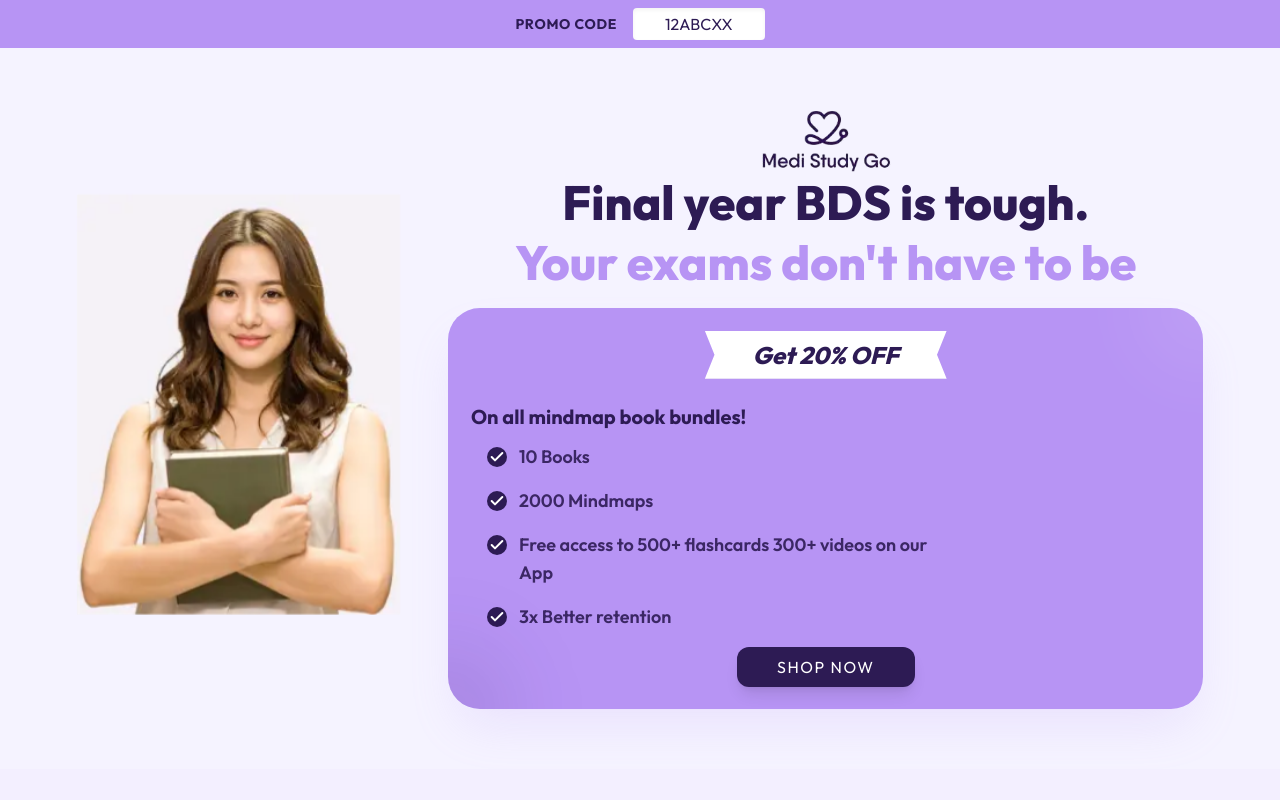
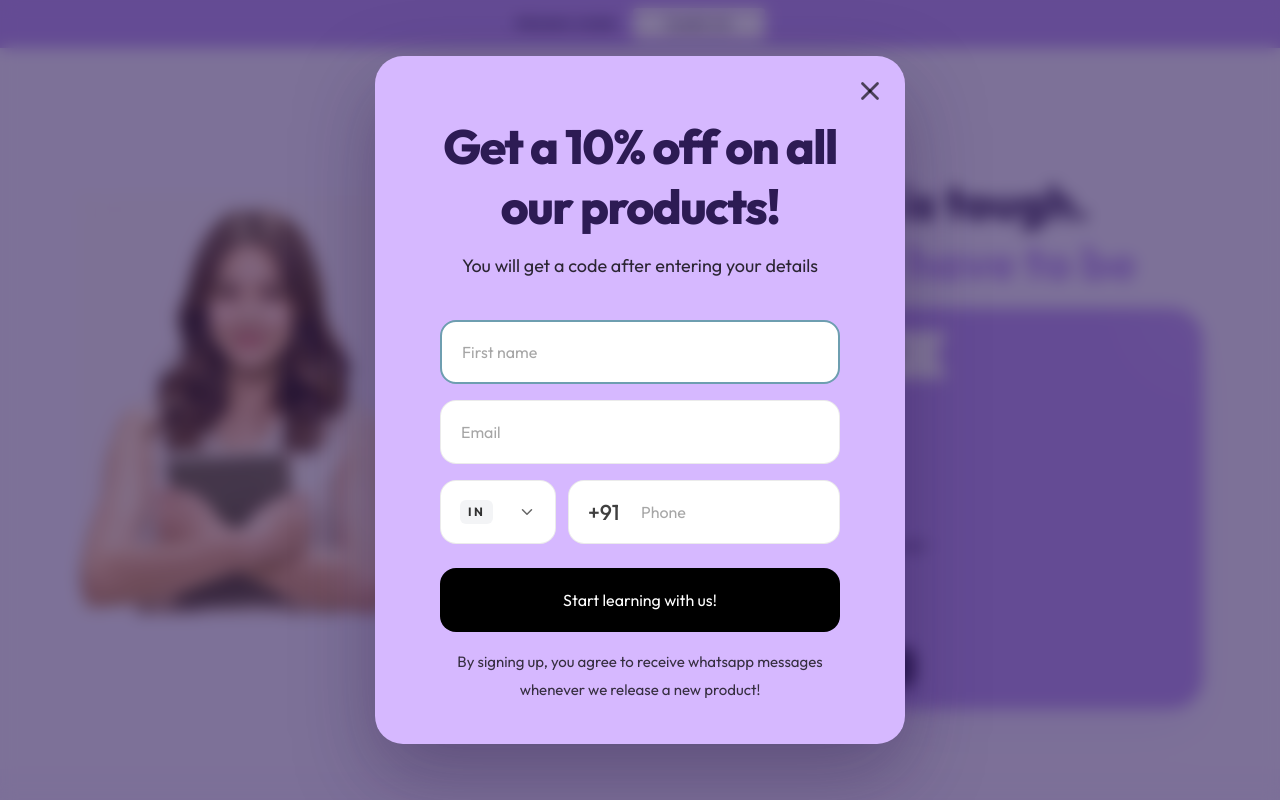
Before and after one commit to alanscottsocials/Medi-Study-Go, a React (Vite) app: page / in a window 1280 px wide. Both pictures are taken after a click on the button "SHOP NOW". Shown: the top 800 px of the page. Built offline with nearby package versions, Linux system fonts and the light colour scheme.

Commit message:
feat: integrate LeadCaptureModal with state management and update Hero component to trigger modal

```diff
--- a/src/App.jsx
+++ b/src/App.jsx
@@ -1,3 +1,4 @@
+import { useState } from 'react';
 import Header from './components/layout/Header';
 import Hero from './components/common/Hero';
 import Reviews from './components/common/Reviews';
@@ -10,12 +11,17 @@ import LeadCaptureModal from './components/common/LeadCaptureModal';
 import Footer from './components/layout/Footer';
 
 function App() {
+  const [isLeadModalOpen, setIsLeadModalOpen] = useState(false);
+
   return (
     <div className="min-h-screen bg-brand-light font-sans">
-      <LeadCaptureModal />
+      <LeadCaptureModal
+        isOpen={isLeadModalOpen}
+        onOpenChange={setIsLeadModalOpen}
+      />
       <Header />
       <main>
-        <Hero />
+        <Hero onShopNowClick={() => setIsLeadModalOpen(true)} />
         <Reviews />
         <Comparison />
         <MindmapFeature />
--- a/src/components/common/Hero.jsx
+++ b/src/components/common/Hero.jsx
@@ -1,6 +1,6 @@
 import React from 'react';
 
-const Hero = () => {
+const Hero = ({ onShopNowClick }) => {
   return (
     <section className="w-full bg-brand-light py-[40px] md:py-[60px] overflow-hidden">
       <div className="w-full px-[4%] md:px-[6%] mx-auto  grid grid-cols-1 lg:grid-cols-[3fr_7fr] gap-12 items-center">
@@ -59,7 +59,11 @@ const Hero = () => {
               ))}
             </ul>
 
-            <button className="bg-brand-dark text-white px-10 py-2 rounded-xl text-lg lg:text-xl font-black tracking-widest uppercase hover:bg-brand-dark/90 hover:scale-105 active:scale-95 transition-all shadow-lg hover:shadow-brand-dark/30">
+            <button
+              type="button"
+              onClick={onShopNowClick}
+              className="bg-brand-dark text-white px-10 py-2 rounded-xl text-lg lg:text-xl font-black tracking-widest uppercase hover:bg-brand-dark/90 hover:scale-105 active:scale-95 transition-all shadow-lg hover:shadow-brand-dark/30"
+            >
               SHOP NOW
             </button>
 
--- a/src/components/common/LeadCaptureModal.jsx
+++ b/src/components/common/LeadCaptureModal.jsx
@@ -30,8 +30,7 @@ function readUtmValues() {
   return stored
 }
 
-function LeadCaptureModal() {
-  const [isOpen, setIsOpen] = useState(false)
+function LeadCaptureModal({ isOpen, onOpenChange }) {
   const [isSubmitting, setIsSubmitting] = useState(false)
   const [isSubmitted, setIsSubmitted] = useState(false)
   const [error, setError] = useState('')
@@ -46,7 +45,7 @@ function LeadCaptureModal() {
     const timers = [10000, 20000, 30000].map((delay) =>
       window.setTimeout(() => {
         if (!isOpenRef.current && !isSubmittedRef.current) {
-          setIsOpen(true)
+          onOpenChange(true)
         }
       }, delay),
     )
@@ -71,7 +70,7 @@ function LeadCaptureModal() {
 
     const onKeyDown = (event) => {
       if (event.key === 'Escape') {
-        setIsOpen(false)
+        onOpenChange(false)
       }
     }
 
@@ -113,7 +112,7 @@ function LeadCaptureModal() {
   return (
     <div
       className="fixed inset-0 z-50 flex items-center justify-center bg-brand-dark/60 px-4 py-6 backdrop-blur-sm"
-      onClick={() => setIsOpen(false)}
+      onClick={() => onOpenChange(false)}
     >
       <div
         className="relative w-full max-w-[530px] rounded-[28px] bg-[#d6b8ff] px-5 pb-10 pt-7 text-center text-black shadow-[0_30px_80px_rgba(35,12,68,0.35)] sm:px-10"
@@ -123,13 +122,13 @@ function LeadCaptureModal() {
           type="button"
           aria-label="Close popup"
           className="absolute right-5 top-5 cursor-pointer text-black/65 transition hover:text-black"
-          onClick={() => setIsOpen(false)}
+          onClick={() => onOpenChange(false)}
         >
           <X size={30} strokeWidth={2.2} />
         </button>
 
         <div className="mx-auto max-w-[400px]">
-          <h2 className="mt-8 text-4xl font-extrabold leading-tight tracking-[-0.03em] sm:text-[3rem]">
+          <h2 className="mt-8 text-2xl lg:text-5xl font-black text-brand-dark leading-tight tracking-[-0.03em] sm:text-[3rem]">
             Get a 10% off on all our products!
           </h2>
           <p className="mt-4 text-lg leading-7 text-black/80">
@@ -145,7 +144,7 @@ function LeadCaptureModal() {
               <button
                 type="button"
                 className="mt-6 w-full rounded-2xl bg-black px-6 py-4 text-lg font-semibold text-white transition hover:bg-black/90"
-                onClick={() => setIsOpen(false)}
+                onClick={() => onOpenChange(false)}
               >
                 Close
               </button>
```
